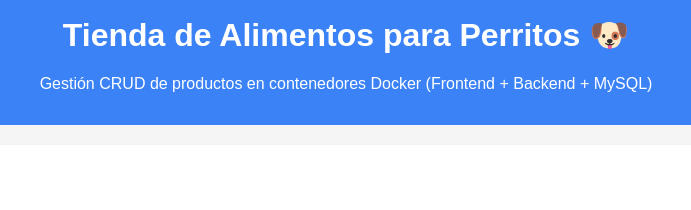
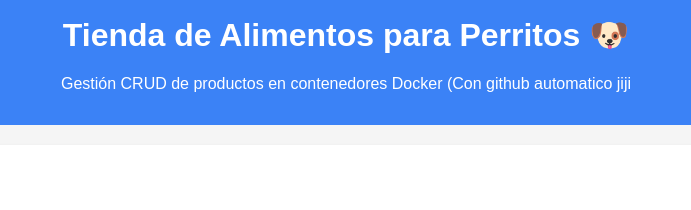
Before and after one commit to LiuCho123/Tienda-Perritos, a plain HTML site: page frontend/index.html in a window 1280 px wide. Shown: the top 210 px of the page, 294-985 px from the left. Drawn offline with Linux system fonts and the light colour scheme; no server answers.

Commit message:
test fonrt

```diff
--- a/frontend/index.html
+++ b/frontend/index.html
@@ -95,7 +95,7 @@
 <body>
   <header>
     <h1>Tienda de Alimentos para Perritos 🐶</h1>
-    <p>Gestión CRUD de productos en contenedores Docker (Frontend + Backend + MySQL)</p>
+    <p>Gestión CRUD de productos en contenedores Docker (Con github automatico jiji</p>
   </header>
   <main>
     <section>
```
